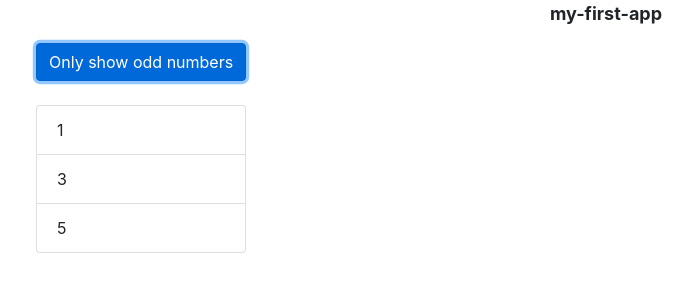
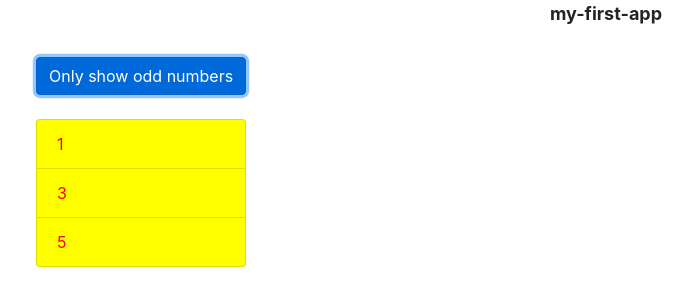
Before and after one commit to waseemkhan218/AP-001-ANGULAR, an Angular app: page / in a window 1280 px wide. Both pictures are taken after a click on the button "Only show odd numbers". Shown: the top 306 px of the page, without its empty margins (34-727 px from the left). Built offline with nearby package versions, Linux system fonts and the light colour scheme.

Commit message:
Recap on attribute directives

```diff
--- a/src/app/app.component.css
+++ b/src/app/app.component.css
@@ -3,3 +3,12 @@
     font-size: large;
     font-weight: bold;
 }
+
+.container {
+    margin-top:30px;
+}
+
+/* WORK: RECAP: Attribute directives */
+.odd {
+    color: red;
+}
--- a/src/app/app.component.html
+++ b/src/app/app.component.html
@@ -9,15 +9,23 @@
             <button class="btn btn-primary" (click)="onlyOdd = !onlyOdd">Only show odd numbers</button>
             <br><br>
             <div *ngIf="onlyOdd">
+                <!-- WORK: RECAP: Attribute directives -->
                 <ul class="list-group">
-                    <li class="list-group-item" *ngFor="let odd of oddNumbers">
+                    <li class="list-group-item"
+                    [ngClass]="{odd: odd % 2 !== 0}"
+                    [ngStyle]="{backgroundColor: odd % 2 !== 0 ? 'yellow' : 'transparent'}"
+                    *ngFor="let odd of oddNumbers">
                         {{ odd }}
                     </li>
                 </ul>
             </div>
             <div *ngIf="!onlyOdd">
+                 <!-- WORK: RECAP: Attribute directives -->
                 <ul class="list-group">
-                    <li class="list-group-item" *ngFor="let even of evenNumbers">
+                    <li class="list-group-item"
+                    [ngClass]="{odd: even % 2 !== 0}"
+                    [ngStyle]="{backgroundColor: even % 2 !== 0 ? 'yellow' : 'transparent'}"
+                    *ngFor="let even of evenNumbers">
                         {{ even }}
                     </li>
                 </ul>
```
